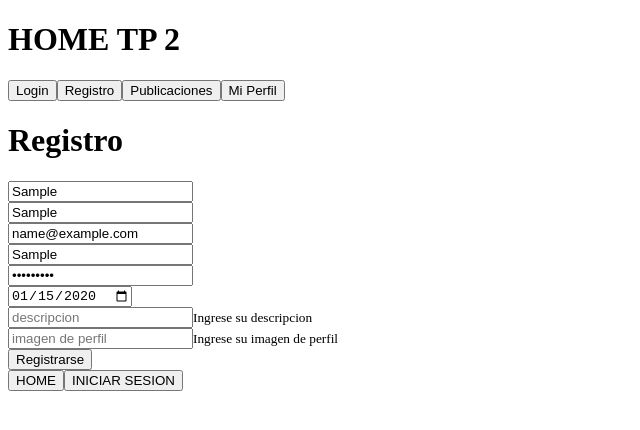
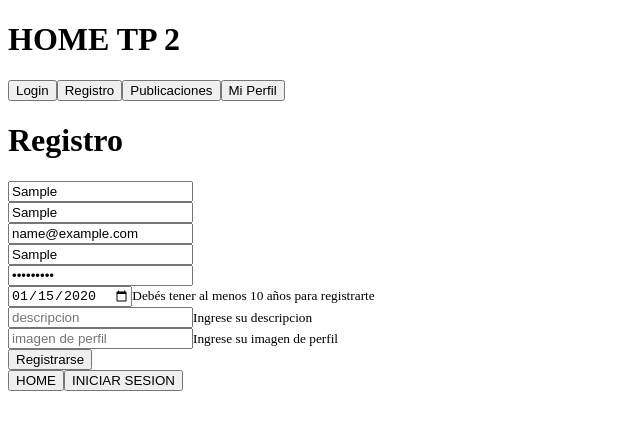
Before and after one commit to LeoPorcellatti/Leonardo-Porcellatti---TP2---PROG4-2026-C1, an Angular app in the folder client/: page /registro in a window 1280 px wide. Both pictures are taken after typing "Sample", "Sample", "name@example.com", "Sample", "Sample123", "2020-01-15" into the empty fields and a click on the button "Registrarse". Shown: the top 430 px of the page, without its empty margins (0-640 px from the left). Built offline with nearby package versions, Linux system fonts and the light colour scheme.

Commit message:
validators integrados al html

```diff
--- a/client/src/app/pantallas/login/login.ts
+++ b/client/src/app/pantallas/login/login.ts
@@ -38,7 +38,7 @@ export class Login {
 
       peticion.subscribe((a) => {
         if (a) {
-          this.router.navigateByUrl('/mi-perfil');
+          this.router.navigateByUrl('/publicaciones');
         }
       });
     } catch (error) {
--- a/client/src/app/pantallas/registro/registro.html
+++ b/client/src/app/pantallas/registro/registro.html
@@ -42,6 +42,13 @@
           formulario.get('password')?.touched && formulario.get('password')?.getError('required')
         ) {
           <small class="small-error">Ingrese su password</small>
+        } @else if (
+          formulario.get('password')?.touched &&
+          formulario.get('password')?.getError('passwordInvalida')
+        ) {
+          <small class="small-error"
+            >La password debe tener al menos 8 caracteres, una mayúscula y un número</small
+          >
         }
       </div>
       <div class="campo">
@@ -56,6 +63,21 @@
           formulario.get('fechaDeNacimiento')?.getError('required')
         ) {
           <small class="small-error">Ingrese su fecha de nacimiento</small>
+        } @else if (
+          formulario.get('fechaDeNacimiento')?.touched &&
+          formulario.get('fechaDeNacimiento')?.getError('edadFutura')
+        ) {
+          <small class="small-error">No puedes elegir fechas futuras</small>
+        } @else if (
+          formulario.get('fechaDeNacimiento')?.touched &&
+          formulario.get('fechaDeNacimiento')?.getError('edadMinimaRegistro')
+        ) {
+          <small class="small-error">Debés tener al menos 10 años para registrarte </small>
+        } @else if (
+          formulario.get('fechaDeNacimiento')?.touched &&
+          formulario.get('fechaDeNacimiento')?.getError('edadMaximaRegistro')
+        ) {
+          <small class="small-error">Debés tener máximo 99 años para registrarte </small>
         }
       </div>
       <div class="campo">
--- a/client/src/app/pantallas/registro/registro.ts
+++ b/client/src/app/pantallas/registro/registro.ts
@@ -3,6 +3,8 @@ import { Component, inject } from '@angular/core';
 import { Router, RouterLink } from '@angular/router';
 import { environment } from '../../../environments/environment';
 import { FormControl, FormGroup, ReactiveFormsModule, Validators } from '@angular/forms';
+import { passwordValidator } from '../../validators/passwordValidator';
+import { edadValidator } from '../../validators/edadValidator';
 
 @Component({
   selector: 'app-registro',
@@ -20,8 +22,8 @@ export class Registro {
     apellido: new FormControl('', Validators.required),
     email: new FormControl('', Validators.required),
     nombreDeUsuario: new FormControl('', Validators.required),
-    password: new FormControl('', Validators.required),
-    fechaDeNacimiento: new FormControl('', Validators.required),
+    password: new FormControl('', [Validators.required, passwordValidator]),
+    fechaDeNacimiento: new FormControl('', [Validators.required, edadValidator]),
     descripcion: new FormControl('', Validators.required),
     imagenDePerfil: new FormControl('', Validators.required),
   });
--- a/client/src/app/validators/edadValidator.ts
+++ b/client/src/app/validators/edadValidator.ts
@@ -1,6 +1,6 @@
 import { AbstractControl, ValidationErrors } from '@angular/forms';
 
-export function edadMinimaValidator(control: AbstractControl): ValidationErrors | null {
+export function edadValidator(control: AbstractControl): ValidationErrors | null {
   const fechaIngresada = control.value;
 
   if (!fechaIngresada) return null;
@@ -8,14 +8,28 @@ export function edadMinimaValidator(control: AbstractControl): ValidationErrors
   const fechaDeNacimiento = new Date(fechaIngresada);
   const fechaActual = new Date();
 
+  if (fechaDeNacimiento > fechaActual) {
+    return { edadFutura: true };
+  }
+
   const edadMinima = new Date(
     fechaActual.getFullYear() - 10,
     fechaActual.getMonth(),
     fechaActual.getDate(),
   );
 
-  if (fechaDeNacimiento >= edadMinima) {
-    return { edadHabilitada: true };
+  const edadMaxima = new Date(
+    fechaActual.getFullYear() - 99,
+    fechaActual.getMonth(),
+    fechaActual.getDate(),
+  );
+
+  if (fechaDeNacimiento > edadMinima) {
+    return { edadMinimaRegistro: true };
+  }
+
+  if (fechaDeNacimiento < edadMaxima) {
+    return { edadMaximaRegistro: true };
   }
 
   return null;
```
